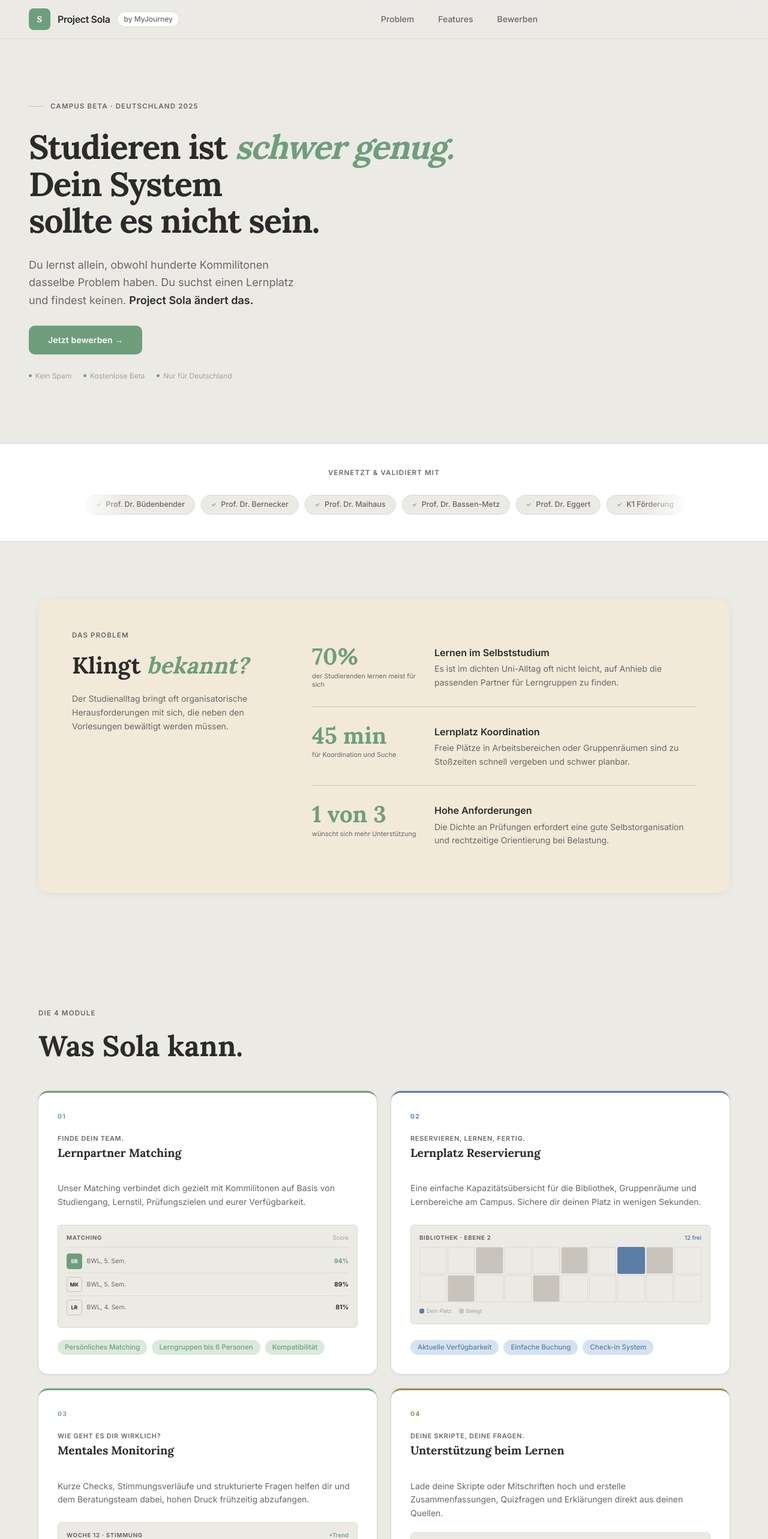
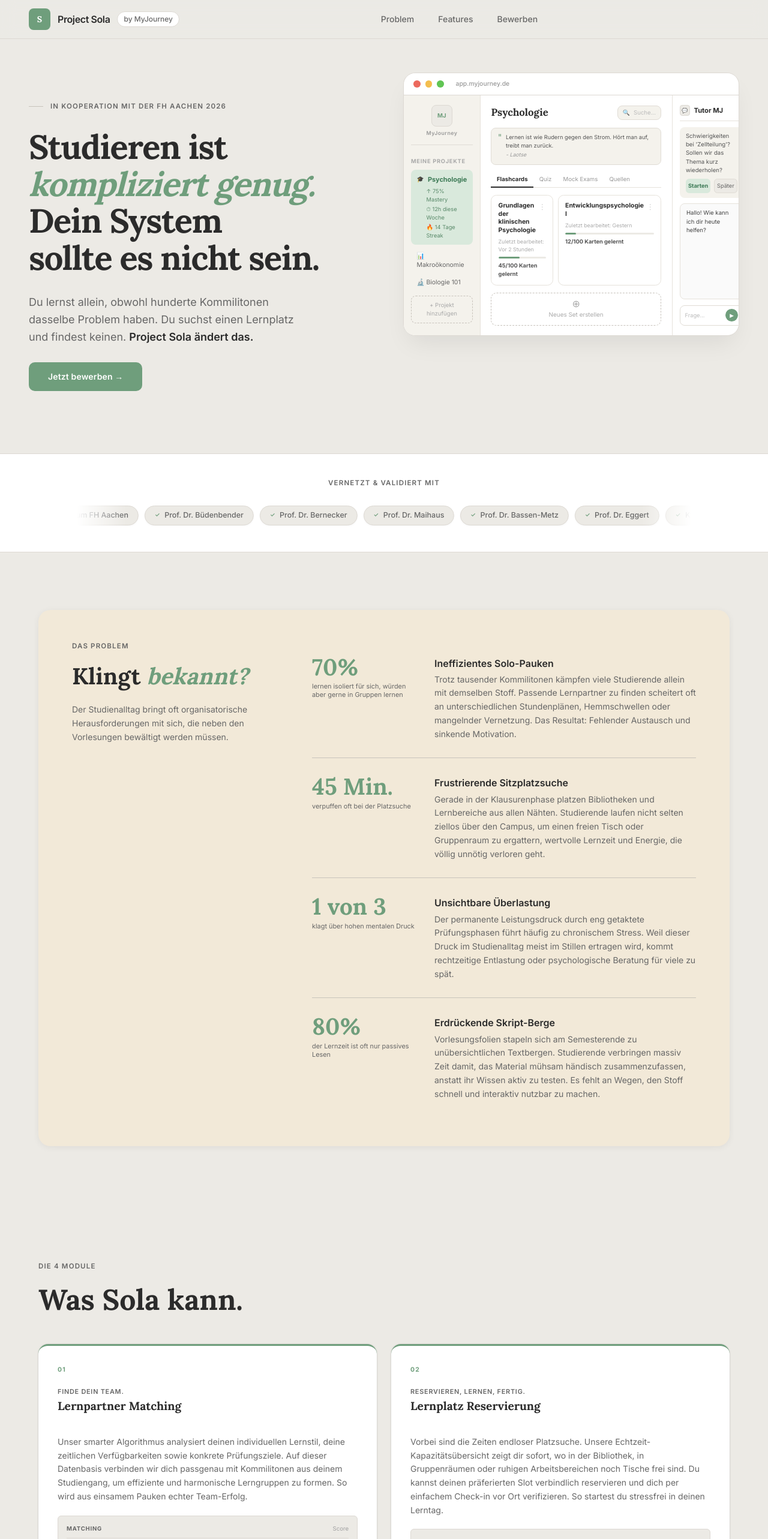
Before and after one commit to daxcodes/myjourney-landing-page, a Next.js app: page / in a window 1280 px wide. Shown: the top 2566 px of the page at 60% size. Built offline with nearby package versions, Linux system fonts and the light colour scheme.

Commit message:
Sola hotfixes

```diff
--- a/src/app/page.tsx
+++ b/src/app/page.tsx
@@ -12,7 +12,7 @@ const modules = [
     num: "01",
     title: "Lernpartner Matching",
     tagline: "Finde dein Team.",
-    desc: "Unser Matching verbindet dich gezielt mit Kommilitonen auf Basis von Studiengang, Lernstil, Prüfungszielen und eurer Verfügbarkeit.",
+    desc: "Unser smarter Algorithmus analysiert deinen individuellen Lernstil, deine zeitlichen Verfügbarkeiten sowie konkrete Prüfungsziele. Auf dieser Datenbasis verbinden wir dich passgenau mit Kommilitonen aus deinem Studiengang, um effiziente und harmonische Lerngruppen zu formen. So wird aus einsamem Pauken echter Team-Erfolg.",
     highlights: ["Persönliches Matching", "Lerngruppen bis 6 Personen", "Kompatibilität"],
     color: "#6F9E7C",
     colorLight: "#D9E9DC",
@@ -22,30 +22,30 @@ const modules = [
     num: "02",
     title: "Lernplatz Reservierung",
     tagline: "Reservieren, lernen, fertig.",
-    desc: "Eine einfache Kapazitätsübersicht für die Bibliothek, Gruppenräume und Lernbereiche am Campus. Sichere dir deinen Platz in wenigen Sekunden.",
+    desc: "Vorbei sind die Zeiten endloser Platzsuche. Unsere Echtzeit-Kapazitätsübersicht zeigt dir sofort, wo in der Bibliothek, in Gruppenräumen oder ruhigen Arbeitsbereichen noch Tische frei sind. Du kannst deinen präferierten Slot verbindlich reservieren und dich per einfachem Check-in vor Ort verifizieren. So startest du stressfrei in deinen Lerntag.",
     highlights: ["Aktuelle Verfügbarkeit", "Einfache Buchung", "Check-in System"],
-    color: "#5B7EA8",
-    colorLight: "#D5E2F0",
+    color: "#6F9E7C",
+    colorLight: "#D9E9DC",
   },
   {
     id: "mental",
     num: "03",
     title: "Mentales Monitoring",
     tagline: "Wie geht es dir wirklich?",
-    desc: "Kurze Checks, Stimmungsverläufe und strukturierte Fragen helfen dir und dem Beratungsteam dabei, hohen Druck frühzeitig abzufangen.",
+    desc: "Die hohe Prüfungsdichte erfordert auch mentale Stärke. Durch wöchentliche Micro-Check-ins trackst du deine Stimmungsverläufe und dein Stresslevel. Die gewonnenen Einblicke helfen dir, Belastungsspitzen frühzeitig zu erkennen. Bei Bedarf vermittelt die Plattform nahtlos, anonym und unkompliziert den Kontakt zur psychologischen Beratung.",
     highlights: ["Anonymes Feedback", "Verlaufsübersicht", "Direkter Kontakt zur Beratung"],
-    color: "#78A08A",
-    colorLight: "#D8EAE0",
+    color: "#6F9E7C",
+    colorLight: "#D9E9DC",
   },
   {
     id: "learning",
     num: "04",
     title: "Unterstützung beim Lernen",
     tagline: "Deine Skripte, deine Fragen.",
-    desc: "Lade deine Skripte oder Mitschriften hoch und erstelle Zusammenfassungen, Quizfragen und Erklärungen direkt aus deinen Quellen.",
+    desc: "Verwandle passive Skripte in aktive Lernwerkzeuge. Lade einfach deine Vorlesungsfolien hoch, unsere KI generiert daraus in Sekunden präzise Zusammenfassungen, strukturierte Karteikarten und interaktive Multiple-Choice-Quizze. So testest du dein Wissen direkt am eigenen Stoff und optimierst deine Prüfungsvorbereitung messbar.",
     highlights: ["Dokumenten Upload", "Interaktive Quizze", "Quellenbasierte Antworten"],
-    color: "#9E895A",
-    colorLight: "#EDE5CC",
+    color: "#6F9E7C",
+    colorLight: "#D9E9DC",
   },
 ];
 
@@ -55,9 +55,9 @@ const roles = [
     title: "Nutzer",
     subtitle: "Ich will Sola testen",
     perks: [
-      "Frühzeitiger Zugang zur Campus Beta",
+      "Frühzeitiger Zugang zur Plattform",
       "Persönliche Einführung",
-      "Einfluss auf neue Funktionen",
+      "Kostenlose Basis-Nutzung",
     ],
   },
   {
@@ -67,7 +67,7 @@ const roles = [
     perks: [
       "Regelmäßige Feedback Runden",
       "Direkter Kontakt zum Team",
-      "Früher Zugriff auf neue Updates",
+      "Einfluss auf neue Funktionen",
     ],
   },
   {
@@ -83,6 +83,7 @@ const roles = [
 ];
 
 const trustPartners = [
+  "FH Aachen",
   "Gründungszentrum FH Aachen",
   "Prof. Dr. Büdenbender",
   "Prof. Dr. Bernecker",
@@ -95,21 +96,27 @@ const trustPartners = [
 const problemCards = [
   {
     stat: "70%",
-    statLabel: "der Studierenden lernen meist für sich",
-    title: "Lernen im Selbststudium",
-    text: "Es ist im dichten Uni-Alltag oft nicht leicht, auf Anhieb die passenden Partner für Lerngruppen zu finden.",
+    statLabel: "lernen isoliert für sich, würden aber gerne in Gruppen lernen",
+    title: "Ineffizientes Solo-Pauken",
+    text: "Trotz tausender Kommilitonen kämpfen viele Studierende allein mit demselben Stoff. Passende Lernpartner zu finden scheitert oft an unterschiedlichen Stundenplänen, Hemmschwellen oder mangelnder Vernetzung. Das Resultat: Fehlender Austausch und sinkende Motivation.",
   },
   {
-    stat: "45 min",
-    statLabel: "für Koordination und Suche",
-    title: "Lernplatz Koordination",
-    text: "Freie Plätze in Arbeitsbereichen oder Gruppenräumen sind zu Stoßzeiten schnell vergeben und schwer planbar.",
+    stat: "45 Min.",
+    statLabel: "verpuffen oft bei der Platzsuche",
+    title: "Frustrierende Sitzplatzsuche",
+    text: "Gerade in der Klausurenphase platzen Bibliotheken und Lernbereiche aus allen Nähten. Studierende laufen nicht selten ziellos über den Campus, um einen freien Tisch oder Gruppenraum zu ergattern, wertvolle Lernzeit und Energie, die völlig unnötig verloren geht.",
   },
   {
     stat: "1 von 3",
-    statLabel: "wünscht sich mehr Unterstützung",
-    title: "Hohe Anforderungen",
-    text: "Die Dichte an Prüfungen erfordert eine gute Selbstorganisation und rechtzeitige Orientierung bei Belastung.",
+    statLabel: "klagt über hohen mentalen Druck",
+    title: "Unsichtbare Überlastung",
+    text: "Der permanente Leistungsdruck durch eng getaktete Prüfungsphasen führt häufig zu chronischem Stress. Weil dieser Druck im Studienalltag meist im Stillen ertragen wird, kommt rechtzeitige Entlastung oder psychologische Beratung für viele zu spät.",
+  },
+  {
+    stat: "80%",
+    statLabel: "der Lernzeit ist oft nur passives Lesen",
+    title: "Erdrückende Skript-Berge",
+    text: "Vorlesungsfolien stapeln sich am Semesterende zu unübersichtlichen Textbergen. Studierende verbringen massiv Zeit damit, das Material mühsam händisch zusammenzufassen, anstatt ihr Wissen aktiv zu testen. Es fehlt an Wegen, den Stoff schnell und interaktiv nutzbar zu machen.",
   },
 ];
 
@@ -233,7 +240,7 @@ function MiniMental({ accent }: { accent: string }) {
       </div>
       <div className="flex items-end gap-1" style={{ height: "2.75rem", borderBottom: "1px solid var(--k1-border)" }}>
         {bars.map((h, i) => (
-          <div key={i} className="flex-1 flex flex-col items-center justify-end">
+          <div key={i} className="flex-1 h-full flex flex-col items-center justify-end">
             <div style={{ width: "100%", height: `${h}%`, background: h > 60 ? accent : "var(--k1-border-dark)", borderRadius: "0.125rem 0.125rem 0 0" }} />
           </div>
         ))}
@@ -367,14 +374,14 @@ export default function K1LandingPage() {
         {/* ══════════════════════════════════════════════════════════
             1. HERO
             ══════════════════════════════════════════════════════════ */}
-        <section className="px-6 lg:px-12 py-10 lg:py-14">
-          <div className="max-w-7xl mx-auto grid lg:grid-cols-[1fr_390px] gap-12 lg:gap-16 items-center">
+        <section className="px-6 lg:px-12 py-10 lg:py-14 overflow-hidden">
+          <div className="max-w-7xl mx-auto grid lg:grid-cols-2 gap-12 lg:gap-16 items-center">
 
             {/* Left — Copy */}
             <div className="flex flex-col gap-7 py-8 lg:py-12">
               <div className="flex items-center gap-3 fade-in" style={eyebrow}>
                 <span style={{ width: "1.5rem", height: "1px", background: "var(--k1-border-dark)", display: "inline-block" }} />
-                Campus Beta · Deutschland 2025
+                In Kooperation mit der FH Aachen 2026
               </div>
 
               <h1
@@ -382,7 +389,7 @@ export default function K1LandingPage() {
                 style={{ ...sectionHeading }}
               >
                 Studieren ist{" "}
-                <em style={{ fontStyle: "italic", color: "var(--k1-accent)" }}>schwer genug.</em>
+                <em style={{ fontStyle: "italic", color: "var(--k1-accent)" }}>kompliziert genug.</em>
                 <br />
                 Dein System
                 <br />
@@ -401,30 +408,25 @@ export default function K1LandingPage() {
                 </a>
               </div>
 
-              <div className="flex flex-wrap gap-5 fade-in fade-in-delay-4">
-                {["Kein Spam", "Kostenlose Beta", "Nur für Deutschland"].map((t) => (
-                  <span key={t} className="flex items-center gap-1.5 text-xs" style={{ color: "var(--k1-muted)", fontFamily: "var(--font-body)" }}>
-                    <span style={{ width: "0.3rem", height: "0.3rem", borderRadius: "50%", background: "var(--k1-accent)", display: "inline-block" }} />
-                    {t}
-                  </span>
-                ))}
-              </div>
+
             </div>
 
             {/* Right — App Preview 3-Column Dashboard */}
-            <div className="hidden lg:block fade-in fade-in-delay-2 self-start">
+            <div className="w-full fade-in fade-in-delay-2 self-start relative">
+              {/* Fade out gradients for seamless transition on smaller screens if it gets too tight, though scaling is better */}
               <div
                 style={{
-                  width: "620px",
-                  background: "#ECEAE5",
+                  width: "100%",
+                  background: "var(--k1-bg)",
                   borderRadius: "1.25rem",
-                  boxShadow: "0 24px 60px rgba(0,0,0,0.10), 0 0 0 1px #DDD9D3",
+                  boxShadow: "0 20px 40px -10px rgba(0,0,0,0.08)",
+                  border: "1px solid var(--k1-border)",
                   fontFamily: "var(--font-body)",
                   overflow: "hidden",
                 }}
               >
                 {/* macOS top bar */}
-                <div style={{ display: "flex", alignItems: "center", gap: "0.5rem", padding: "0.65rem 1rem", background: "#ECEAE5", borderBottom: "1px solid #DDD9D3" }}>
+                <div style={{ display: "flex", alignItems: "center", gap: "0.5rem", padding: "0.65rem 1rem", background: "var(--k1-bg-alt)", borderBottom: "1px solid var(--k1-border)" }}>
                   <div style={{ width: "0.72rem", height: "0.72rem", borderRadius: "50%", background: "#EC6A5E" }} />
                   <div style={{ width: "0.72rem", height: "0.72rem", borderRadius: "50%", background: "#F4BE4F" }} />
                   <div style={{ width: "0.72rem", height: "0.72rem", borderRadius: "50%", background: "#61C554" }} />
@@ -432,7 +434,7 @@ export default function K1LandingPage() {
                 </div>
 
                 {/* 3-col dashboard */}
-                <div style={{ display: "grid", gridTemplateColumns: "155px 1fr 165px", background: "#FFFFFF", minHeight: "340px", fontSize: "0.68rem" }}>
+                <div style={{ display: "grid", gridTemplateColumns: "1fr 2fr 1fr", background: "#FFFFFF", minHeight: "340px", fontSize: "0.68rem" }}>
 
                   {/* ── Sidebar ── */}
                   <div style={{ background: "#F4F2EC", borderRight: "1px solid #E6E2DB", padding: "1rem 0.75rem", display: "flex", flexDirection: "column", gap: "1.25rem" }}>
@@ -853,7 +855,7 @@ export default function K1LandingPage() {
               <span className="font-semibold text-base tracking-tight" style={{ color: "var(--k1-text)", fontFamily: "var(--font-body)" }}>Project Sola</span>
             </div>
             <p className="text-sm leading-relaxed max-w-xs" style={{ color: "var(--k1-secondary)", fontFamily: "var(--font-body)" }}>
-              Project Sola ist eine Hochschul-Pilotversion und Teil des MyJourney-Ökosystems. Gefördert durch das K1-Programm.
+              Project Sola ist eine Hochschul-Pilotversion und Teil des MyJourney-Ökosystems. Gefördert durch das K1-Programm der FH Aachen.
             </p>
             <p className="text-xs" style={{ color: "var(--k1-muted)", fontFamily: "var(--font-body)" }}>Built on Campus.</p>
           </div>
@@ -870,7 +872,7 @@ export default function K1LandingPage() {
           <div>
             <h5 className="text-xs font-bold uppercase tracking-widest mb-4" style={{ color: "var(--k1-secondary)", fontFamily: "var(--font-body)" }}>Legal</h5>
             <ul className="flex flex-col gap-3 text-sm" style={{ color: "var(--k1-muted)", fontFamily: "var(--font-body)" }}>
-              {["Impressum", "Datenschutz", "Kontakt"].map((l) => (
+              {["Impressum", "Datenschutz", "AGBs", "Kontakt"].map((l) => (
                 <li key={l} className="cursor-pointer" onMouseEnter={(e) => (e.currentTarget.style.color = "var(--k1-accent)")} onMouseLeave={(e) => (e.currentTarget.style.color = "var(--k1-muted)")}>{l}</li>
               ))}
             </ul>
```
